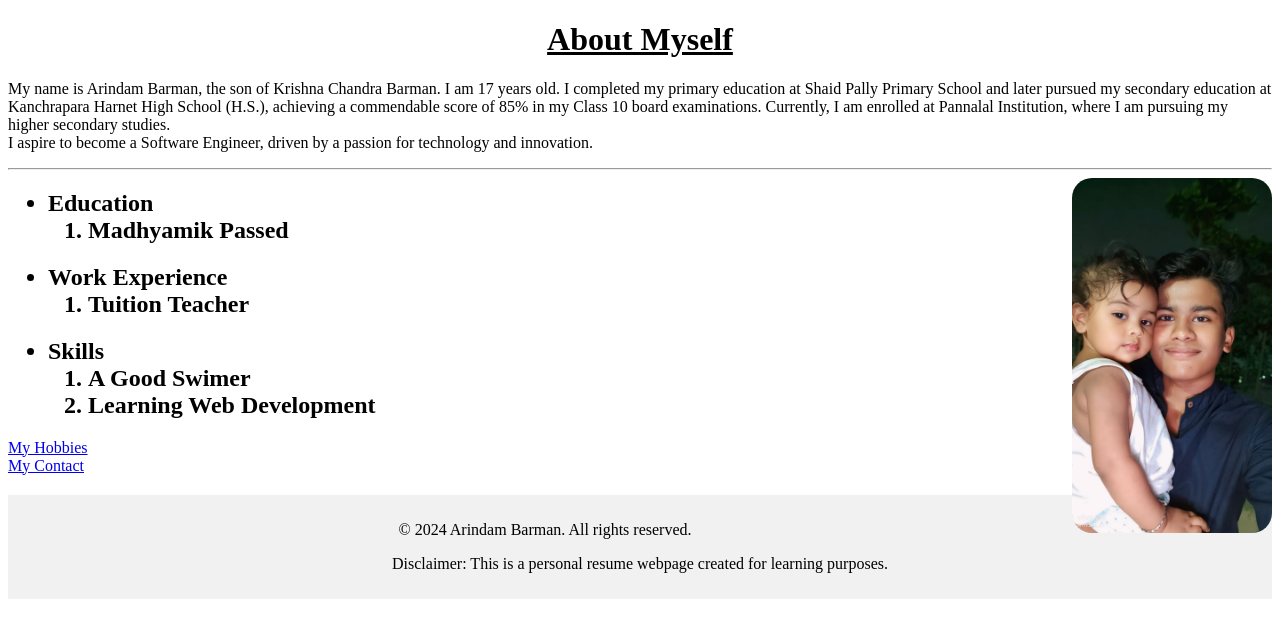
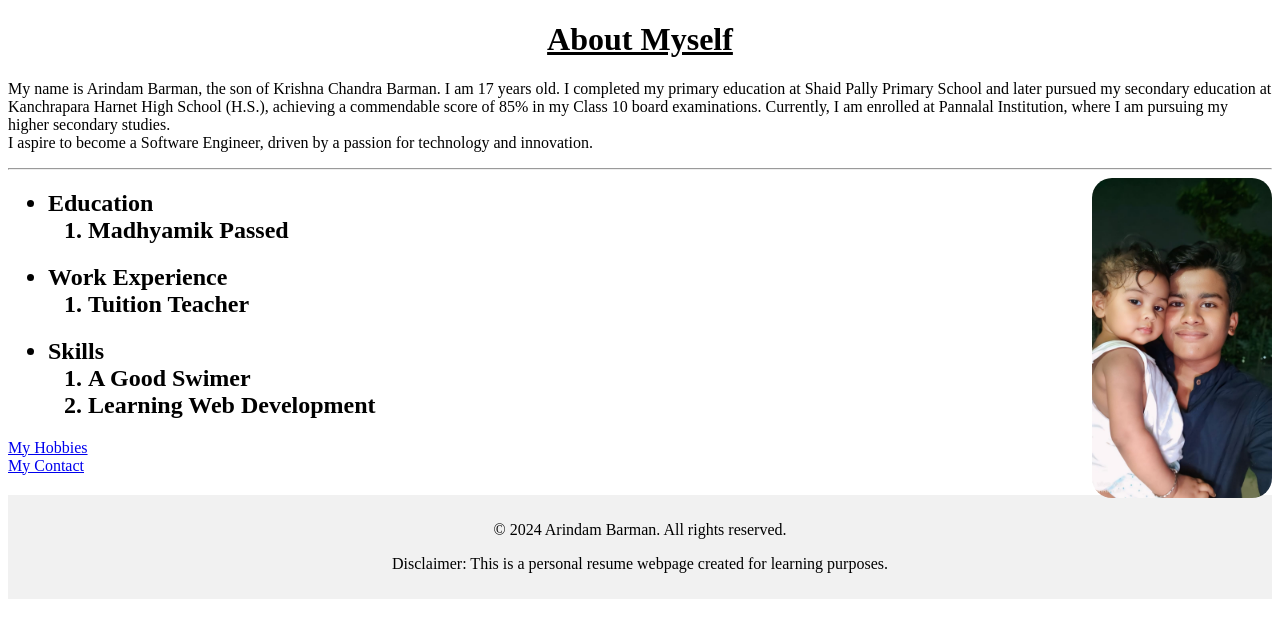
Before and after one commit to recursioarin/html-resume, a plain HTML site: page index.html in a window 1280 px wide. Drawn offline with Linux system fonts and the light colour scheme.

Commit message:
Update index.html

```diff
--- a/index.html
+++ b/index.html
@@ -14,7 +14,7 @@
 
     </p>
     <hr />
-    <img src="WhatsApp Image 2024-12-04 at 10.39.59 PM.jpeg" alt="My Picture" style="float: right; width: 200px; border-radius: 20px;" />
+    <img src="WhatsApp Image 2024-12-04 at 10.39.59 PM.jpeg" alt="My Picture" style="float: right; width: 180px; border-radius: 20px;" />
 
     <ul>
         <h2><li>Education
```
